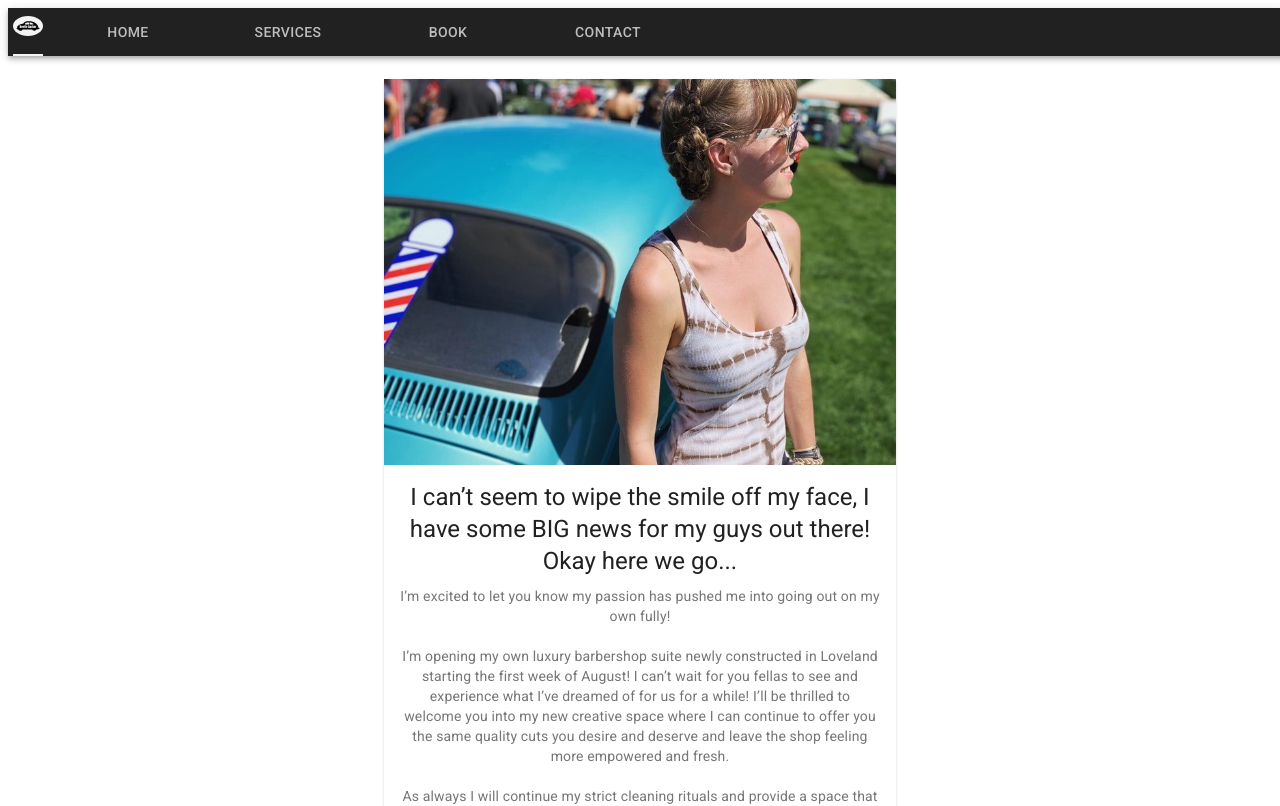
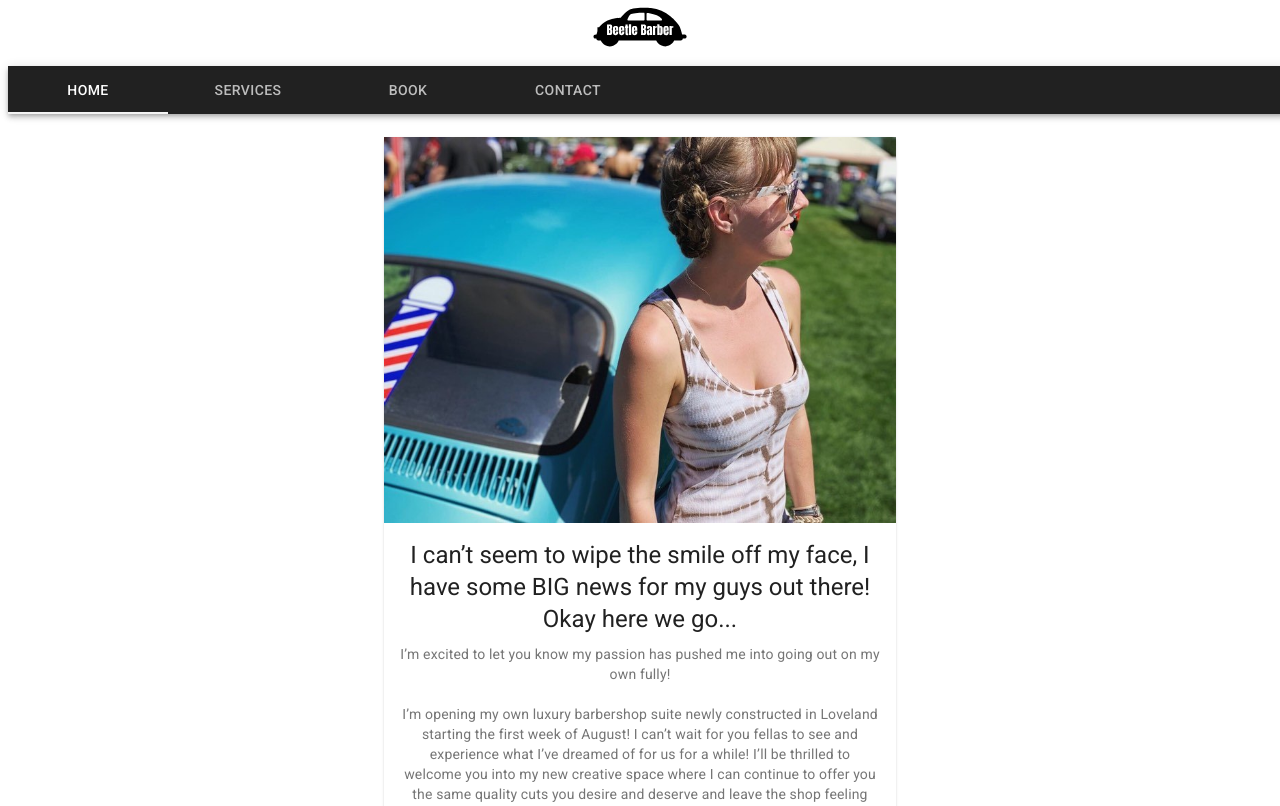
Before and after one commit to rdren0/BeetleB, a React (Create React App) app: page / in a window 1280 px wide. Shown: the top 806 px of the page. Built offline with nearby package versions, Linux system fonts and the light colour scheme.

Commit message:
move logo

```diff
--- a/src/App.js
+++ b/src/App.js
@@ -1,5 +1,6 @@
 import React from "react";
 import { Route } from "react-router-dom";
+import { makeStyles } from "@material-ui/core/styles";
 
 import Home from "./Components/Home";
 import Services from "./Components/Services";
@@ -7,6 +8,8 @@ import Portfolio from "./Components/Portfolio";
 import Contact from "./Components/Contact";
 import Book from "./Components/Book";
 import Nav from "./Components/Nav";
+
+import Beetle from "./Images/BeetleBarber.svg";
 
 import { createMuiTheme } from "@material-ui/core/styles";
 import { ThemeProvider } from "@material-ui/styles";
@@ -19,10 +22,24 @@ const theme = createMuiTheme({
   },
 });
 
+const useStyles = makeStyles((theme) => ({
+  logo: {
+    // padding: "2px",
+    height: "8vh",
+    width: "15vw",
+    margin: "-5px",
+  },
+}));
+
 function App() {
+  const classes = useStyles();
+
   return (
     <ThemeProvider theme={theme}>
       <div className="App">
+        <a href="/">
+          <img className={classes.logo} alt="Beetle Barber Logo" src={Beetle} />
+        </a>
         <Nav />
         <div className="main">
           <Route exact path="/" component={Home} />
--- a/src/Components/Nav.jsx
+++ b/src/Components/Nav.jsx
@@ -2,8 +2,6 @@ import React from "react";
 import { makeStyles } from "@material-ui/core/styles";
 import { Link } from "react-router-dom";
 import "../App.css";
-import Beetle from "../Images/BeetleBarber.svg";
-import Avatar from "@material-ui/core/Avatar";
 
 import AppBar from "@material-ui/core/AppBar";
 import Tabs from "@material-ui/core/Tabs";
@@ -39,13 +37,6 @@ export default function Nav() {
     <div className={classes.root}>
       <AppBar position="static">
         <Tabs value={value} onChange={handleChange}>
-          <Avatar
-            className={classes.logo}
-            alt="Beetle Barber Logo"
-            src={Beetle}
-            to="/"
-          />
-
           <Tab label="Home" component={Link} to="/" />
           <Tab label="Services" component={Link} to="/Services" />
           <Tab label="Book" component={Link} to="/Book" />
```
